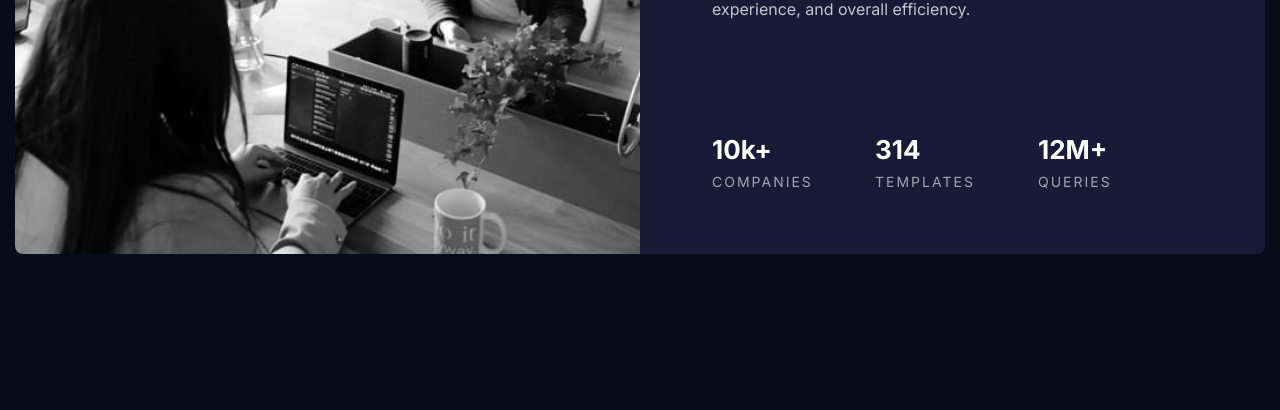
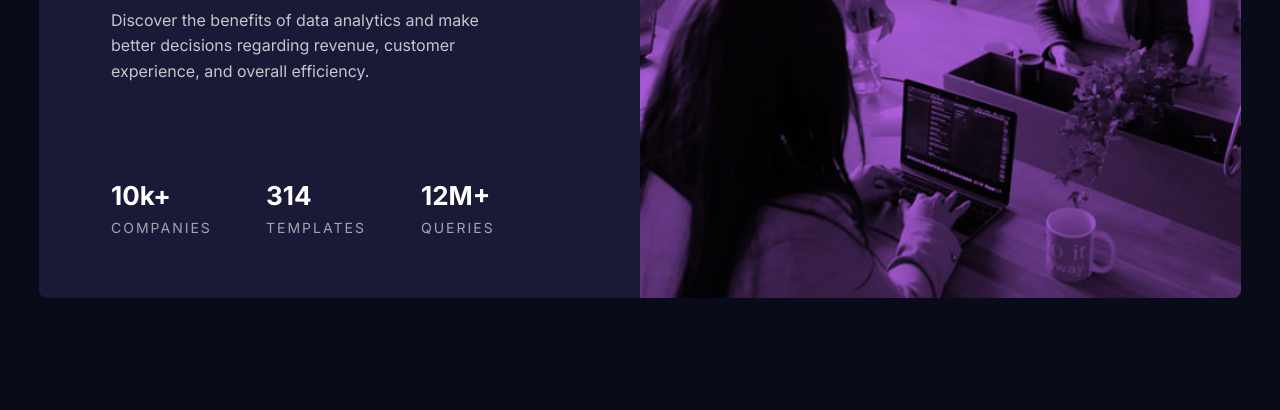
Before and after one commit to ZenCode95/Stats-Preview-Card-Component_Completed, a plain HTML site: page index.html in a window 1280 px wide. Shown: the part 390-800 px from the top of the page. Drawn offline with Linux system fonts and the light colour scheme.

Commit message:
Update styles.css

```diff
--- a/css/styles.css
+++ b/css/styles.css
@@ -13,6 +13,90 @@
 
 body {
   min-height: 100vh;
+  font-family: "Inter", sans-serif;
+  font-size: 18px;
+  background-color: hsl(233, 47%, 7%);
+}
+
+.card-container {
+  margin: 0 auto;
+  max-width: 375px;
+}
+
+.main-card {
+  margin: 5.5rem 1.5rem;
+  display: flex;
+  flex-direction: column;
+  justify-content: center;
+  text-align: center;
+  border-radius: 8px;
+  background-color: hsl(244, 38%, 16%);
+}
+
+.main-card--img {
+  min-height: 250px;
+  background-color: hsl(277, 64%, 61%);
+  background-image: url("../img/image-header-mobile.jpg");
+  background-blend-mode: multiply;
+  background-size: cover;
+}
+
+.main-card--info {
+  padding: 2rem 2rem 0 2rem;
+  display: flex;
+  flex-direction: column;
+  justify-content: center;
+}
+
+.title {
+  padding-bottom: 1rem;
+}
+
+.title p {
+  font-weight: 700;
+  font-size: 26px;
+  color: hsl(0, 0%, 100%);
+}
+
+.title span {
+  color: hsl(277, 64%, 61%);
+}
+
+.paragraph {
+  padding-bottom: 2rem;
+}
+
+.paragraph p {
+  font-size: 15px;
+  line-height: 1.6;
+  color: hsla(0, 0%, 100%, 0.75);
+}
+
+.stats-container {
+  display: flex;
+  flex-direction: column;
+  align-items: center;
+}
+
+.stats {
+  padding-bottom: 6px;
+  font-weight: 700;
+  font-size: 22px;
+  color: hsl(0, 0%, 100%);
+}
+
+.stat-description {
+  padding-bottom: 2rem;
+  font-size: 11px;
+  letter-spacing: 2px;
+  color: hsla(0, 0%, 100%, 0.6);
+}
+
+/* media queries */
+
+@media screen and (max-width: 1440px) {
+  body {
+    min-height: 100vh;
     display: flex;
     align-items: center;
     font-family: "Inter", sans-serif;
@@ -20,26 +104,22 @@ body {
     background-color: hsl(233, 47%, 7%);
   }
 
-/* card-container & main-card styles */
-
   .card-container {
     margin: 0 auto;
-  max-height: 500px;
+    max-height: 600px;
     max-width: 1250px;
-  border-radius: 8px;
   }
 
   .main-card {
     overflow: hidden;
     display: grid;
     grid-template-columns: 1fr 1fr;
+    border-radius: 8px;
     background-color: hsl(244, 38%, 16%);
   }
 
-/* main-card--info styles */
-
   .main-card--info {
-  padding: 4rem 4rem 4rem 4.5rem;
+    padding: 4rem 4rem 0 4.5rem;
     display: flex;
     flex-direction: column;
     text-align: left;
@@ -59,14 +139,19 @@ body {
     color: hsl(277, 64%, 61%);
   }
 
+  .paragraph {
+    padding-bottom: 4rem;
+  }
+
   .paragraph p {
-  padding: 0 7rem 7rem 0;
+    padding: 0 6rem 0 0;
     font-size: 16px;
     line-height: 1.6;
     color: hsla(0, 0%, 100%, 0.75);
   }
 
   .stats-container {
+    padding-top: 2rem;
     display: grid;
     grid-template-columns: 1fr 1fr 1fr;
   }
@@ -84,14 +169,17 @@ body {
     color: hsla(0, 0%, 100%, 0.6);
   }
 
-/* main-card--img styles */
-
   .main-card--img {
+    min-height: 500px;
     background-image: url("../img/image-header-desktop.jpg");
     background-size: cover;
+    background-color: hsl(277, 64%, 61%);
+    background-blend-mode: multiply;
+    order: 2;
   }
 
   .img-overlay {
     min-height: 500px;
     background-color: hsla(280, 60%, 30%, 0.6);
   }
+}
```
Lines whose indentation alone changed are shown as unchanged.
